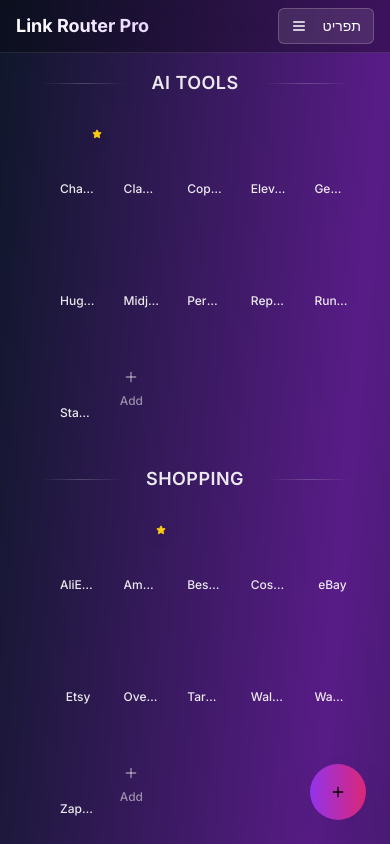
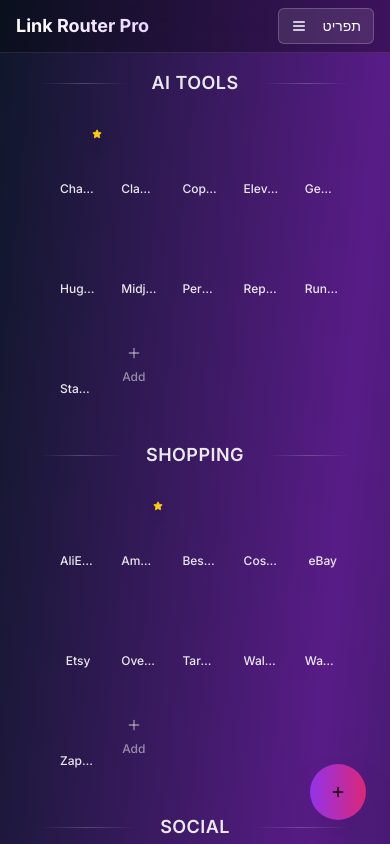
Before and after one commit to shlomixx/link-cloud-pro-ui, a React (Vite) app: page / in a window 390 px wide. Shown: the top 844 px of the page. Built offline with nearby package versions, Linux system fonts and the light colour scheme.

Commit message:
Reduce link gap on mobile
Reduced the gap between links in the mobile layout of `src/components/CategorySection.tsx`.

```diff
--- a/src/components/CategorySection.tsx
+++ b/src/components/CategorySection.tsx
@@ -82,15 +82,15 @@ export const CategorySection: React.FC<CategorySectionProps> = ({
   const getMobileGridClasses = () => {
     switch (viewMode) {
       case 'dense':
-        return 'grid grid-cols-5 gap-6 px-6 py-2';
+        return 'grid grid-cols-5 gap-3 px-6 py-2';
       case 'compact':
-        return 'grid grid-cols-5 gap-6 px-6 py-2';
+        return 'grid grid-cols-5 gap-3 px-6 py-2';
       case 'grid':
-        return 'grid grid-cols-5 gap-6 px-6 py-2';
+        return 'grid grid-cols-5 gap-3 px-6 py-2';
       case 'list':
-        return 'flex flex-col gap-4 px-6 py-2';
+        return 'flex flex-col gap-2 px-6 py-2';
       default:
-        return 'grid grid-cols-5 gap-6 px-6 py-2';
+        return 'grid grid-cols-5 gap-3 px-6 py-2';
     }
   };
 
```
